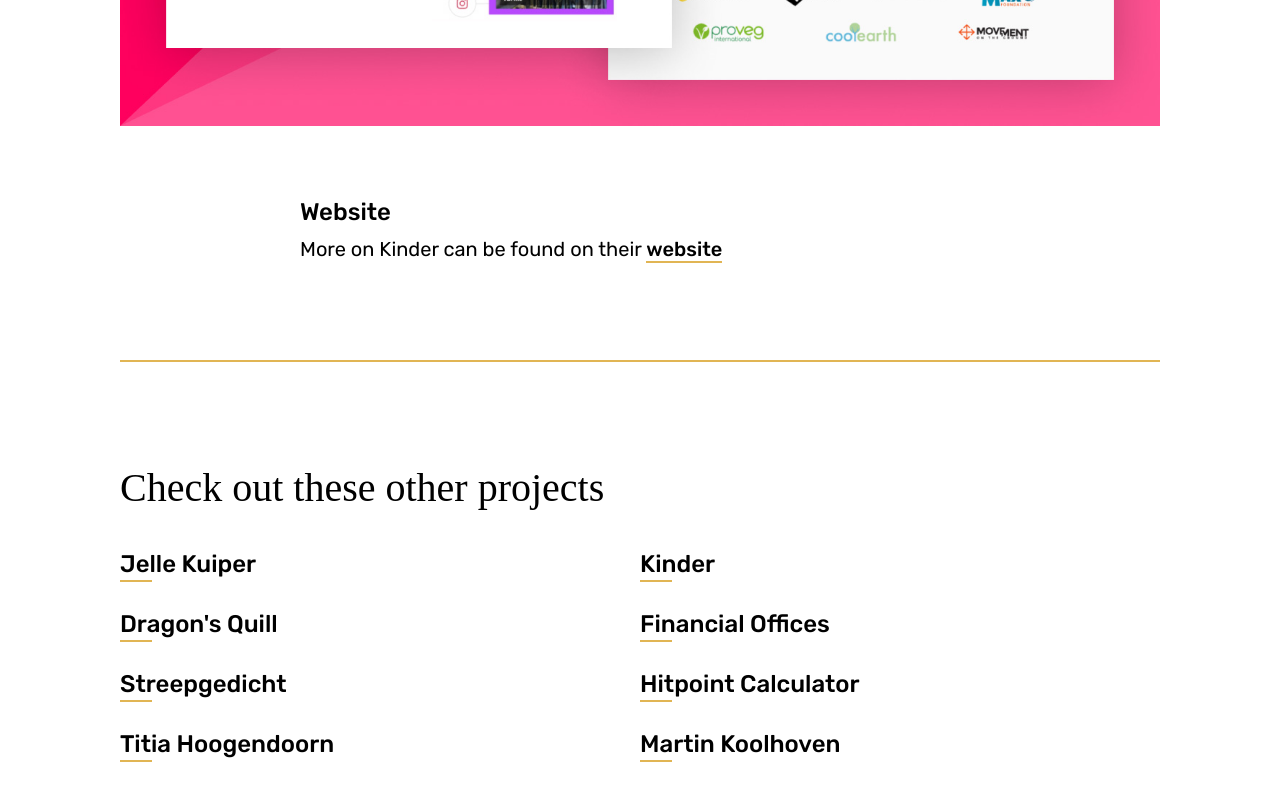
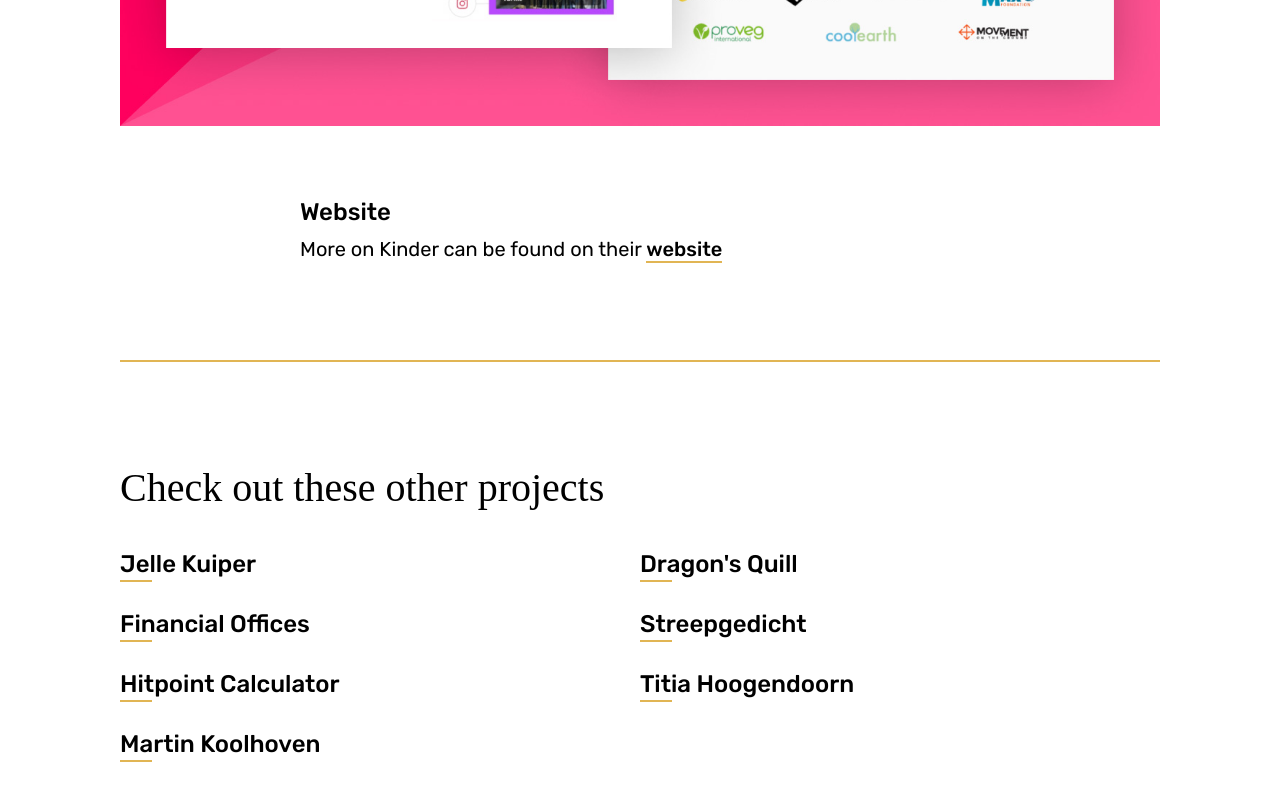
Before and after one commit to KoenHoogendoorn/Portfolio-Koen, a React (Create React App) app: page /kinder in a window 1280 px wide. Shown: the part 4890-5690 px from the top of the page. Built offline with nearby package versions, Linux system fonts and the light colour scheme; a web font is replaced by a local one.

Commit message:
fix: don't show current page in signoffsection

```diff
--- a/src/components/DetailPage/DetailPage.js
+++ b/src/components/DetailPage/DetailPage.js
@@ -1,5 +1,6 @@
 import React, { useEffect, useState } from "react";
 import { connect } from "react-redux";
+import { useLocation } from "react-router-dom";
 
 import ReactMarkdown from "react-markdown";
 
@@ -16,6 +17,8 @@ function ScrollToTopOnMount() {
 }
 
 const DetailPage = (props) => {
+  const location = useLocation();
+
   const [enlargedImageSrc, setEnlargedImageSrc] = useState("");
 
   const closeModal = () => {
@@ -71,7 +74,11 @@ const DetailPage = (props) => {
           {props.content}
         </ReactMarkdown>
       </div>
-      <SignOffSection aboutPage={false} detailPage={true} />
+      <SignOffSection
+        aboutPage={false}
+        detailPage={true}
+        location={location.pathname}
+      />
     </React.Fragment>
   );
 
--- a/src/containers/SignOffSection/SignOffSection.js
+++ b/src/containers/SignOffSection/SignOffSection.js
@@ -9,22 +9,28 @@ const SignOffSection = (props) => {
   let links;
 
   if (props.detailPage) {
-    links = projectsMetaData.map((project) => (
+    links = projectsMetaData.map((project) => {
+      const projectPath = `/${project.name
+        .replace(/ +/g, "-")
+        .replace(/'/g, "")
+        .toLowerCase()}`;
+
+      if (props.location !== projectPath) {
+        return (
           <div className={classes.LinkContainer} key={`NL-${project.id}`}>
             <LinkComponent
               className={classes.ProjectLink}
               activeClassName={classes.ActiveProjectLink}
               alignedLeft={true}
               internal={true}
-          to={`/${project.name
-            .replace(/ +/g, "-")
-            .replace(/'/g, "")
-            .toLowerCase()}`}
+              to={projectPath}
             >
               {project.name}
             </LinkComponent>
           </div>
-    ));
+        );
+      }
+    });
   } else {
     links = (
       <React.Fragment>
```
Lines whose indentation alone changed are shown as unchanged.
